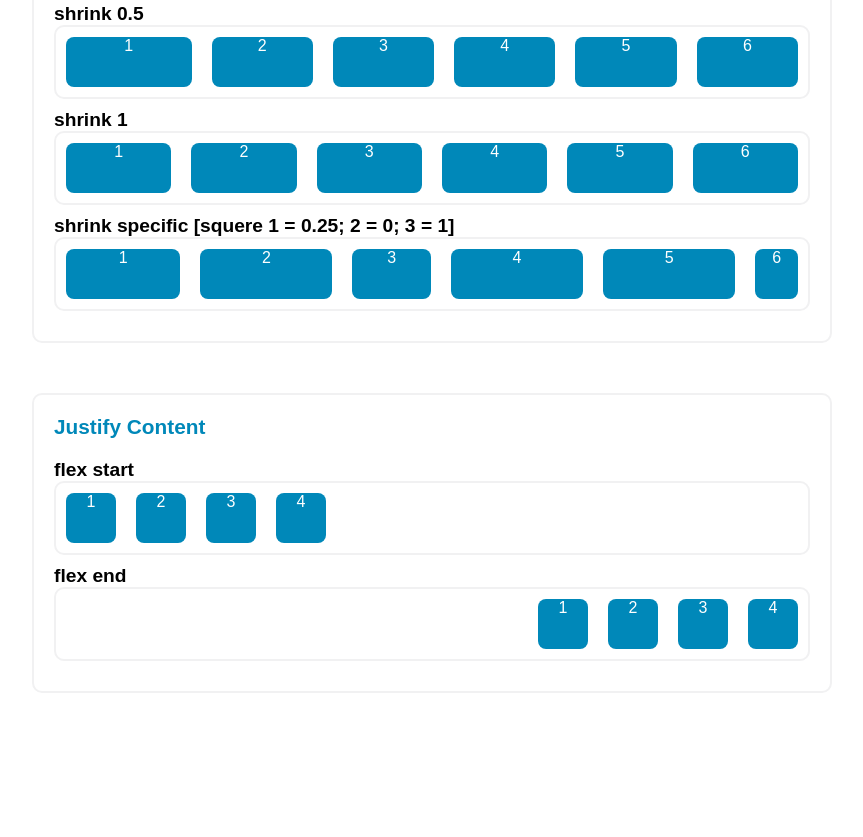
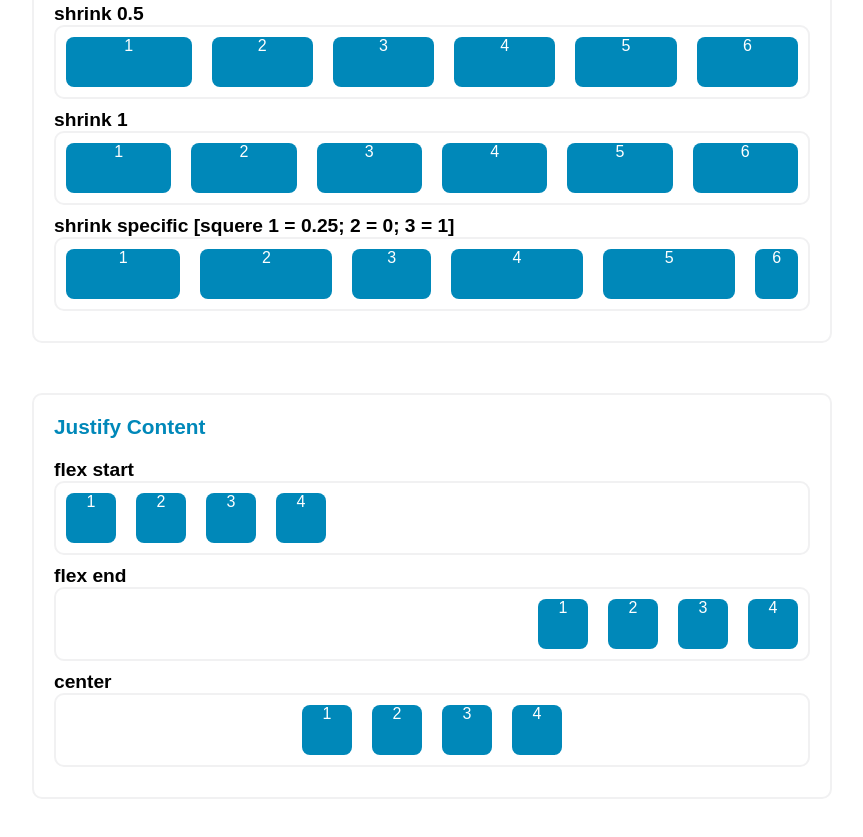
Before and after one commit to arifsptra/my-collection, a plain HTML site: page CSS Flexbox/index.html in a window 1280 px wide. Shown: the part 2389-3226 px from the top of the page, without its empty margins (208-1071 px from the left). Before the commit the page ends 3132 px from the top, so only its background shows below. Drawn offline with Linux system fonts and the light colour scheme.

Commit message:
justify-content center

```diff
--- a/CSS Flexbox/index.html
+++ b/CSS Flexbox/index.html
@@ -184,6 +184,13 @@
           <div class="squere">3</div>
           <div class="squere">4</div>
         </div>
+        <strong>center</strong>
+        <div class="flex center">
+          <div class="squere">1</div>
+          <div class="squere">2</div>
+          <div class="squere">3</div>
+          <div class="squere">4</div>
+        </div>
       </div>
     </div>
   </body>
--- a/CSS Flexbox/style.css
+++ b/CSS Flexbox/style.css
@@ -260,3 +260,6 @@ strong {
 .flexEnd {
   justify-content: flex-end;
 }
+.center {
+  justify-content: center;
+}
```
